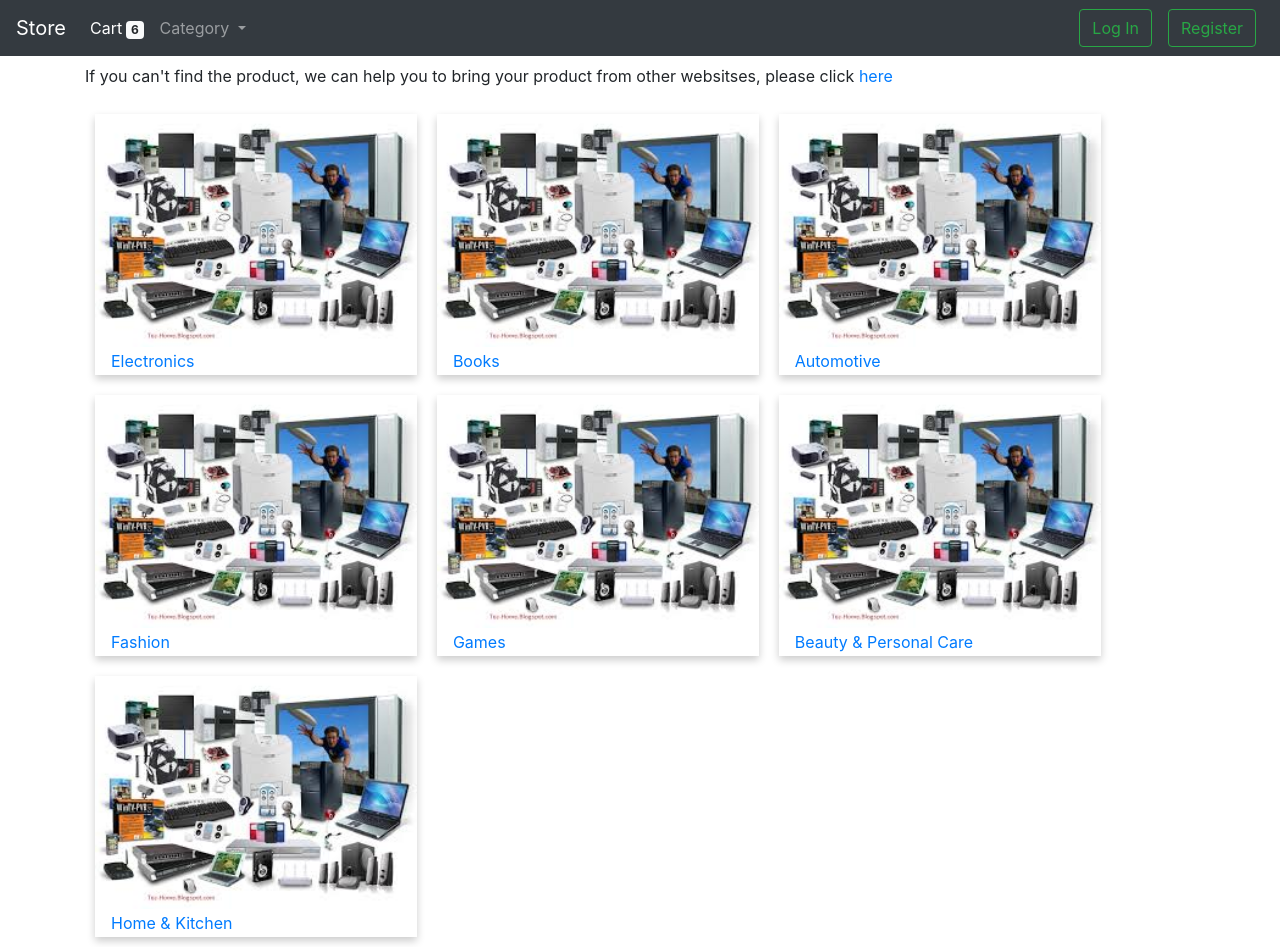
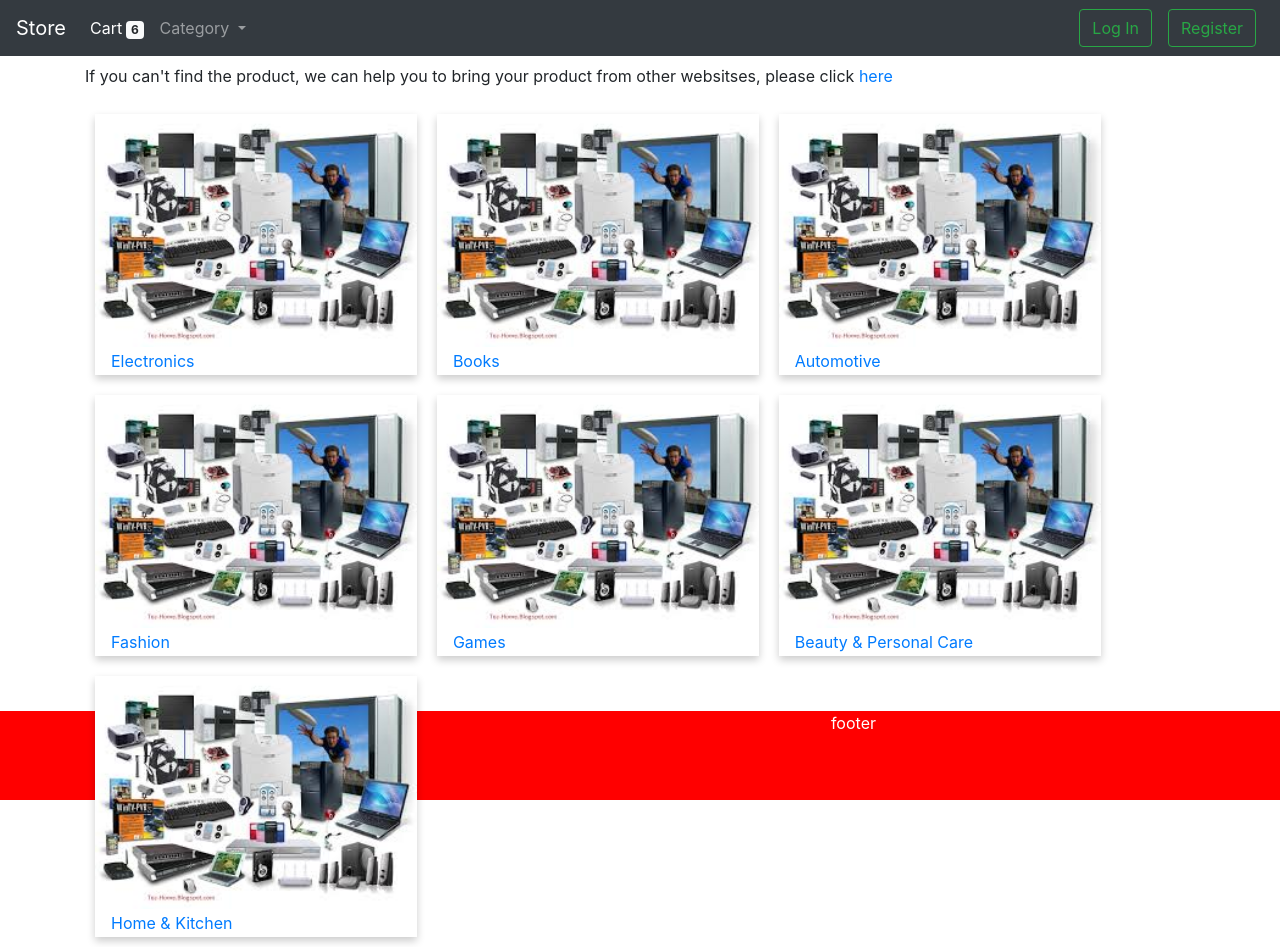
Before and after one commit to MotazBellah/ecommerce, a Django app: page / in a window 1280 px wide. Run offline with Django 3.2, Linux system fonts and the light colour scheme; a user stored in the database is signed in; data comes from the database, SQL or seed files in the repository; both versions use the stored data as it was after the commit; some libraries are stand-ins or nearby versions.

Commit message:
Added footer

```diff
--- a/store/static/style.css
+++ b/store/static/style.css
@@ -170,3 +170,22 @@
     width: 205px;
     height: 145px;
 }
+
+.wrap {
+    min-height: calc(100vh - 89px);
+}
+
+.footer {
+
+  min-height: 89px;
+  width: 100%;
+  background-color: red;
+  color: white;
+  text-align: center;
+}
+
+@media (min-width: 769) {
+    .wrap {
+        min-height: calc(100vh - 89px);
+    }
+}
--- /dev/null
+++ b/store/templates/components/footer.html
@@ -0,0 +1,3 @@
+<footer class="footer">
+    <p>footer</p>
+</footer>
--- a/store/templates/store/index.html
+++ b/store/templates/store/index.html
@@ -13,4 +13,4 @@
                 </div>
             {% endfor%}
     </div>
-{% endblock %}
+{% endblock content %}
--- a/store/templates/store/layout.html
+++ b/store/templates/store/layout.html
@@ -16,11 +16,15 @@
     <title>Store</title>
   </head>
   <body>
-    {% include "components/navbar.html" %}
+    <div class="wrap">
+        {% include "components/navbar.html" %}
+
+            {% block content %}
+            {% endblock %}
+    </div>
 
 
-        {% block content %}
-        {% endblock %}
+    {% include "components/footer.html" %}
 
 
 
--- a/store/views.py
+++ b/store/views.py
@@ -131,7 +131,7 @@ def products(request, category_id):
     category = Category.objects.all()
     items_in_cart = Cart.objects.filter(user=request.user)
 
-    paginator = Paginator(items, per_page=3)
+    paginator = Paginator(items, per_page=5)
     page_number = request.GET.get('page', 1)
     page_obj = paginator.get_page(page_number)
     context = {
```
Also changed, not shown: db.sqlite3.
